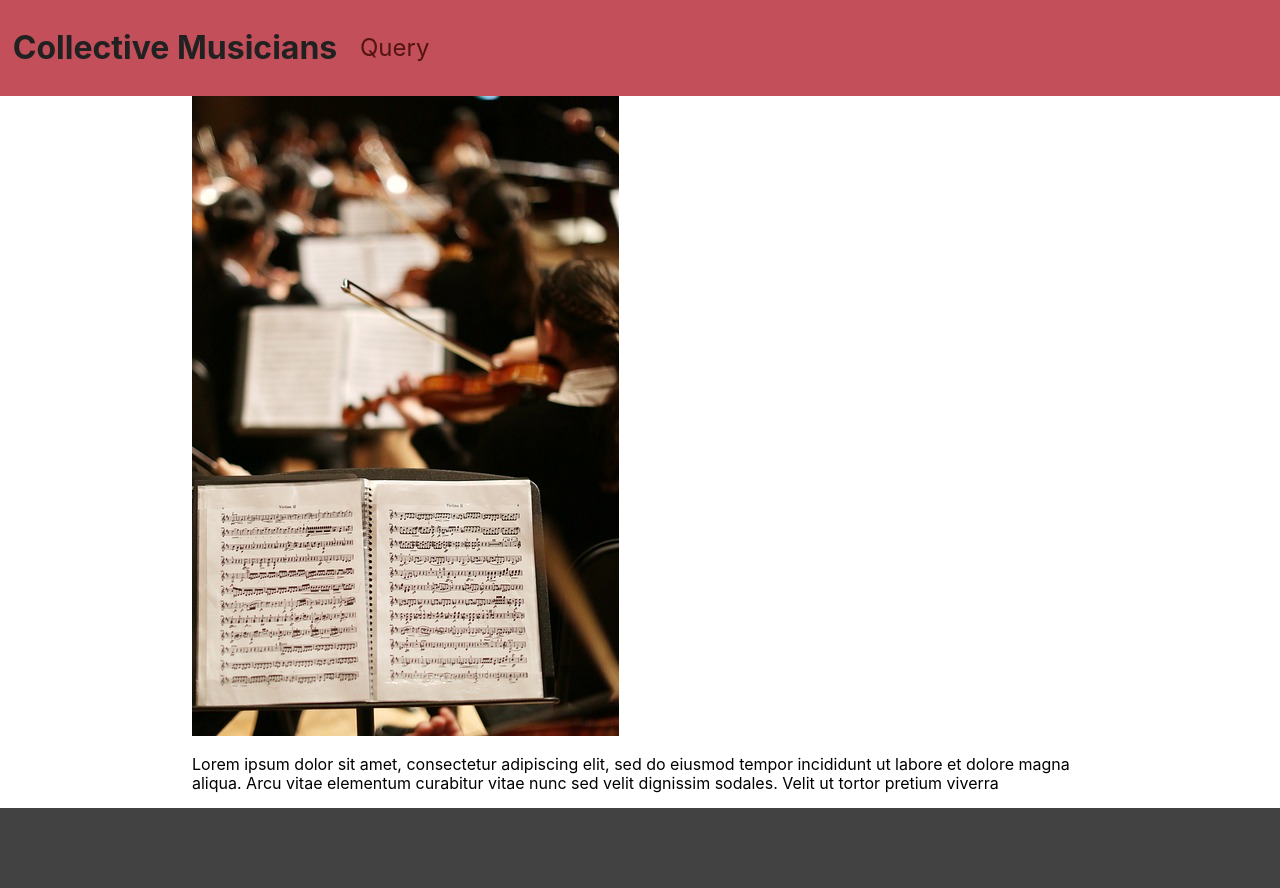
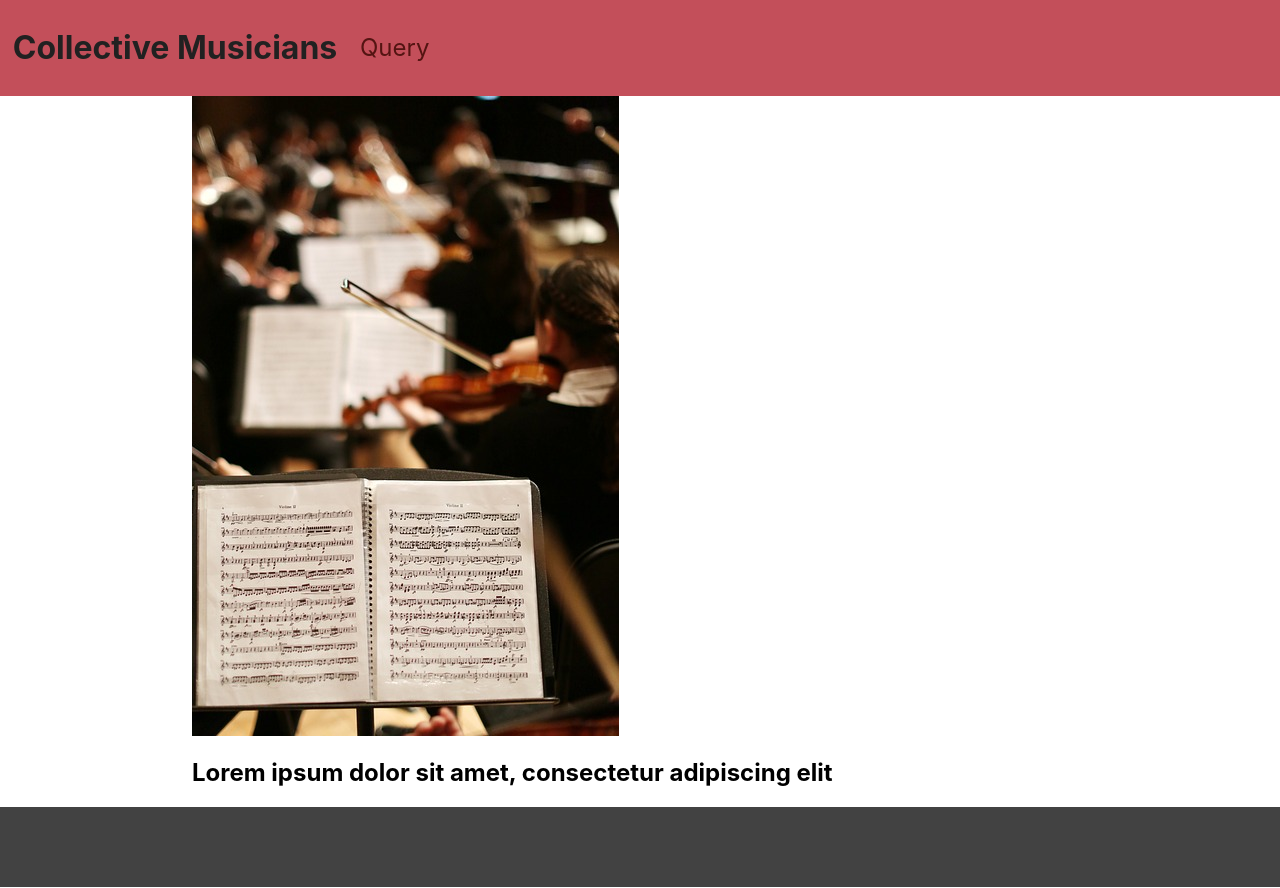
Before and after one commit to ARW2705/Collective-Musicians-Client, a React (Create React App) app: page / in a window 1280 px wide. Built offline with nearby package versions, Linux system fonts and the light colour scheme; no server answers.

Commit message:
chore: shorten placeholder home page banner message

```diff
--- a/src/pages/Home/Home.tsx
+++ b/src/pages/Home/Home.tsx
@@ -7,7 +7,7 @@ import './Home.css'
 
 
 function HomePage(): JSX.Element {
-  const bannerMessage = 'Lorem ipsum dolor sit amet, consectetur adipiscing elit, sed do eiusmod tempor incididunt ut labore et dolore magna aliqua. Arcu vitae elementum curabitur vitae nunc sed velit dignissim sodales. Velit ut tortor pretium viverra'
+  const bannerMessage = 'Lorem ipsum dolor sit amet, consectetur adipiscing elit'
 
   return (
     <div id='home-page' className='route'>
@@ -17,7 +17,7 @@ function HomePage(): JSX.Element {
           alt='sheet music with orchestra in background'
           customClass='banner-image'
         />
-        <p>{ bannerMessage }</p>
+        <h2>{ bannerMessage }</h2>
         <Announcements />
       </div>
     </div>
```
